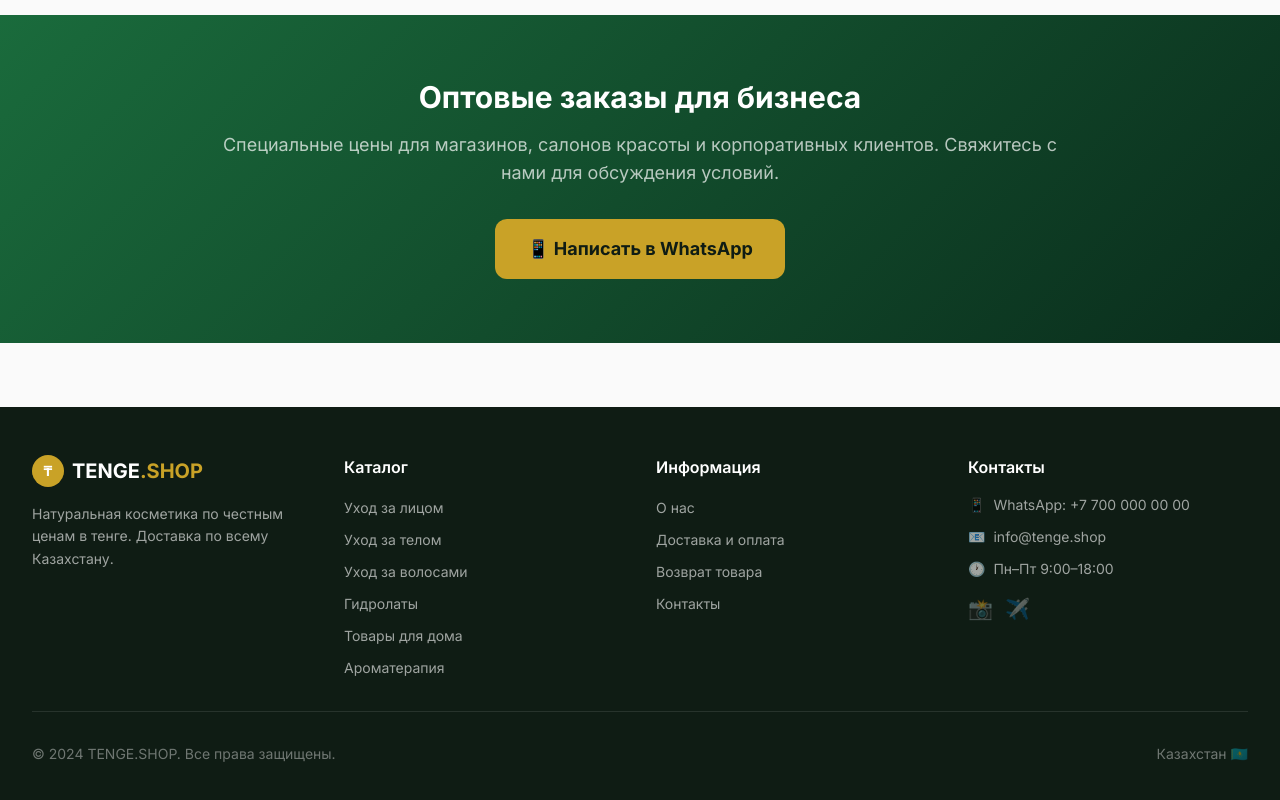
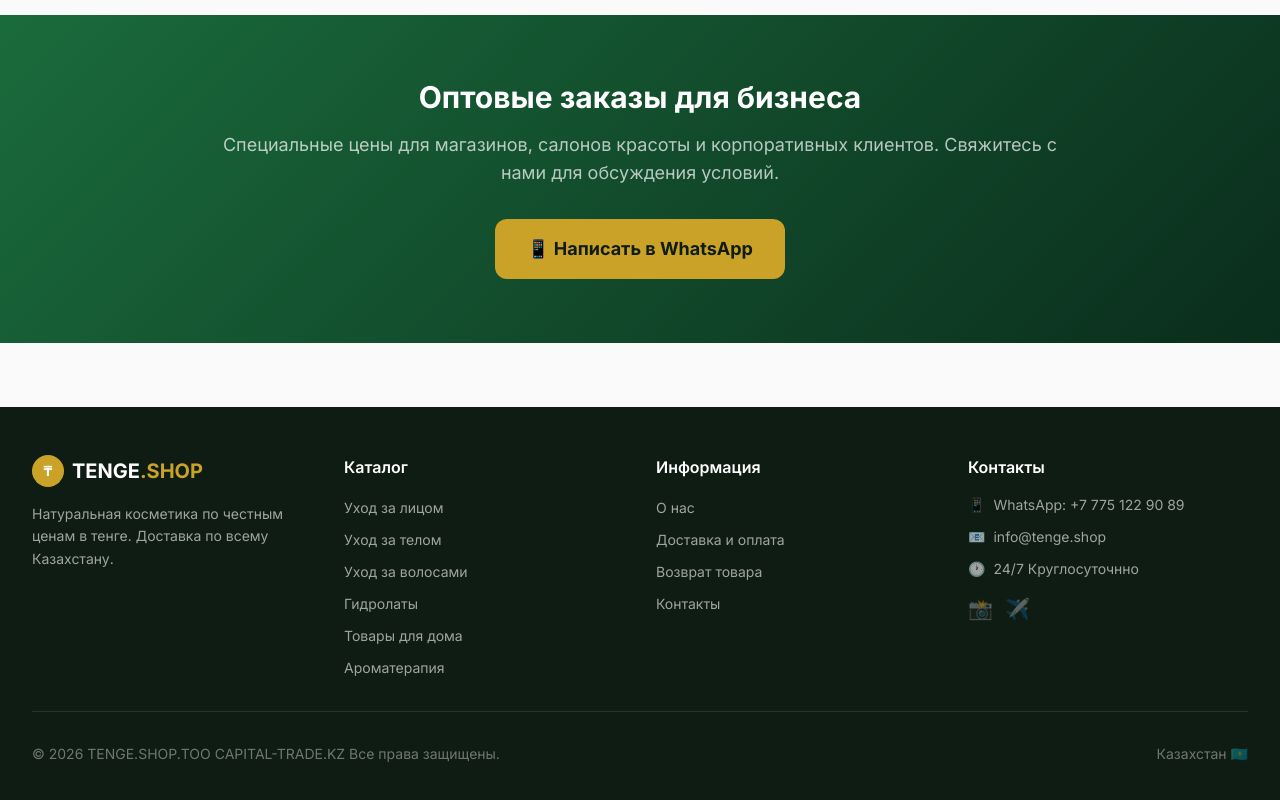
Before and after one commit to askarizhan-del/tenge-shop, a Next.js app: page / in a window 1280 px wide. Shown: the part 2828-3628 px from the top of the page. Built offline with nearby package versions, Linux system fonts and the light colour scheme.

Commit message:
Update contact information and copyright year in Footer

```diff
--- a/components/Footer.tsx
+++ b/components/Footer.tsx
@@ -65,7 +65,7 @@ export default function Footer() {
               <div className="flex items-center gap-2 text-white/60 text-sm">
                 <span>📱</span>
                 <a href="https://wa.me/77000000000" className="hover:text-white transition-colors">
-                  WhatsApp: +7 700 000 00 00
+                  WhatsApp: +7 775 122 90 89
                 </a>
               </div>
               <div className="flex items-center gap-2 text-white/60 text-sm">
@@ -76,7 +76,7 @@ export default function Footer() {
               </div>
               <div className="flex items-center gap-2 text-white/60 text-sm">
                 <span>🕐</span>
-                <span>Пн–Пт 9:00–18:00</span>
+                <span>24/7 Круглосуточнно</span>
               </div>
             </div>
             <div className="mt-4 flex gap-3">
@@ -87,7 +87,7 @@ export default function Footer() {
         </div>
 
         <div className="border-t border-white/10 mt-8 pt-8 flex flex-col sm:flex-row justify-between items-center gap-4">
-          <p className="text-white/40 text-sm">© 2024 TENGE.SHOP. Все права защищены.</p>
+          <p className="text-white/40 text-sm">© 2026 TENGE.SHOP.ТОО CAPITAL-TRADE.KZ Все права защищены.</p>
           <p className="text-white/40 text-sm">Казахстан 🇰🇿</p>
         </div>
       </div>
```
